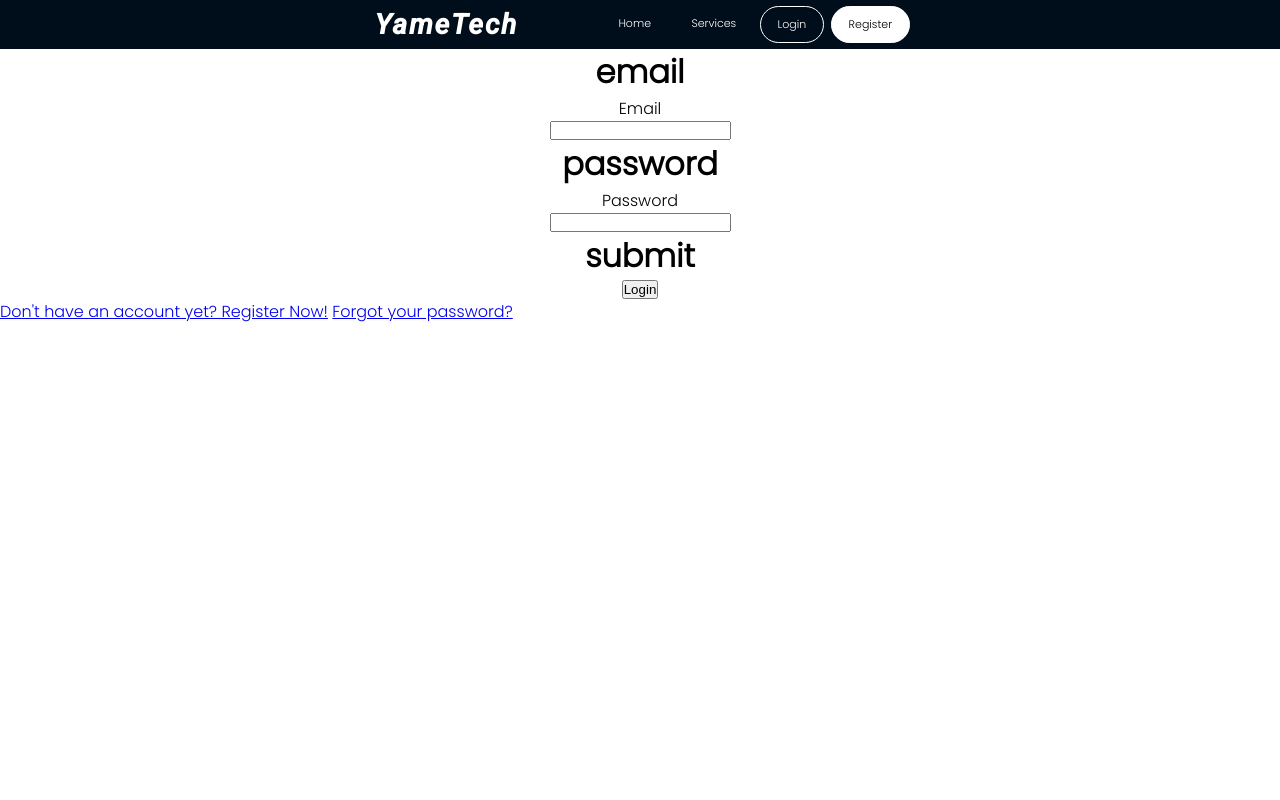
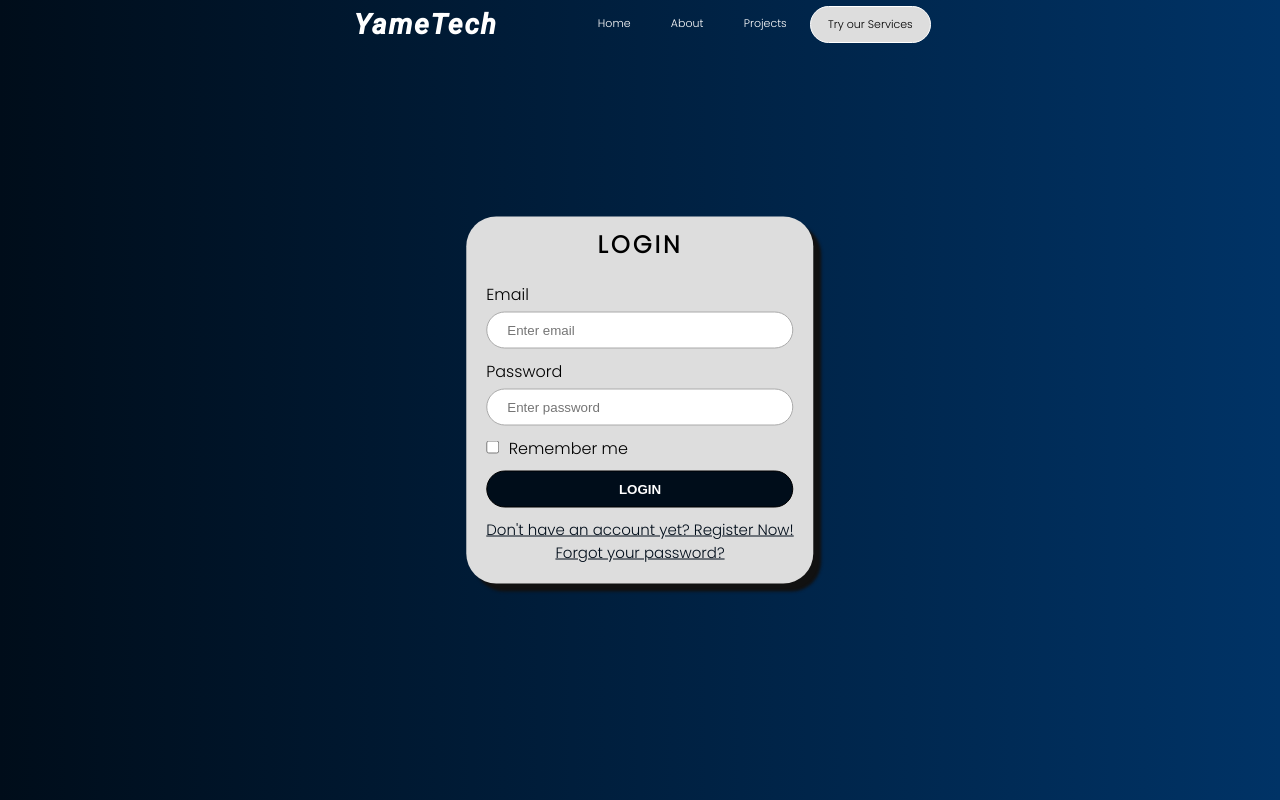
Before and after one commit to YameTechs/website, a Flask app: page /login/ in a window 1280 px wide. Run offline with Flask 2, Linux system fonts and the light colour scheme; parts of the project's set-up code (start-up, migrations or seed data) failed here and were passed over; some libraries are stand-ins or nearby versions.

Commit message:
login, register... added ui

```diff
--- a/src/static/css/base.css
+++ b/src/static/css/base.css
@@ -9,21 +9,18 @@
 
 body {
   font-family: 'Poppins', sans-serif;
-}
-
-header {
-  height: 48px;
-  width: 100%;
-  background: #000d1a;
+  background: linear-gradient(to right, #000d1a, #003366);
+  margin-top: 60px;
 }
 
 /* navbar start */
 
 nav {
+  display: block;
   position: absolute;
   top: 0;
   left: 0;
-  background:#000d1a;
+  background:none;
   width: 100%;
   color: white;
 }
@@ -81,14 +78,66 @@ nav {
   color: black;
 }
 
-.accbtn {
+#reg {
   border: 1px solid white;
+  background: #DDD;
+  color: black;
 }
 
-#reg {
+.menu #reg:hover {
+
+  color: white;
+  background: none;
+}
+
+/* login popup */
+
+.login-popup {
+  position: absolute;
+  top: 50%;
+  left: 50%;
+  transform: translate(-50%, -50%);
+  z-index: 1000;
   background: white;
-  color: black;
+  width: 40%;
 }
+
+.login-popup .form {
+  margin: 15px;
+}
+
+.login-popup .closebtn {
+  position: absolute;
+  top: 20px;
+  right: 30px;
+  line-height: 15px;
+  color: white;
+  border-radius: 30px;
+  background: gray;
+  padding: 5px 5px;
+  cursor: pointer;
+}
+
+.login-popup .form h2 {
+  margin: 10px 0 20px;
+  text-align: center;
+}
+
+.login-popup .form .form-element {
+  margin: 15px 0px;
+}
+
+.login-popup .form
+
+
+
+
+
+
+
+
+
+
 
 @media (max-width: 768px) {
   nav {
--- /dev/null
+++ b/src/static/css/forms.css
@@ -0,0 +1,63 @@
+.logreg-form {
+  position: absolute;
+  top: 50%;
+  left: 50%;
+  transform: translate(-50%, -50%);
+  background: #ddd;
+  border-radius: 30px;
+  box-shadow: 8px 8px 3px #111;
+}
+
+
+.logreg-form h2 {
+  text-align: center;
+  margin: 10px 0px 20px;
+  letter-spacing: 3px;
+  font-weight: 600;
+}
+
+.logreg-form form {
+ margin: 20px;
+}
+
+.logreg-form .form-element {
+  margin-top: 10px;
+}
+
+.logreg-form .form-input {
+  display: block;
+  margin-top: 5px;
+  width: 100%;
+  outline: none;
+  border: 1px solid #aaa;
+  border-radius: 20px;
+  padding: 10px 20px;
+}
+
+.logreg-form #remem {
+  margin-right: 5px;
+}
+
+.logreg-form .form-submit {
+  font-weight: 600;
+  outline: none;
+  width: 100%;
+  border-radius: 20px;
+  padding: 10px 20px;
+  border: 1px solid black;
+  background: #000d1a;
+  color: white;
+  cursor: pointer;
+  transition: .4s;
+}
+
+.logreg-form .form-submit:hover {
+  background: dimgray;
+}
+
+.logreg-form a {
+  display: block;
+  font-size: 15px;
+  color: #000d1a;
+  text-align: center;
+}
--- a/src/static/css/home.css
+++ b/src/static/css/home.css
@@ -7,7 +7,7 @@
   align-items: center;
   justify-content: center;
   height: auto;
-  background: #000d1a;
+  background: none;
 }
 
 .intro {
--- a/src/templates/base.html
+++ b/src/templates/base.html
@@ -11,13 +11,11 @@
     <script src="{{ url_for('static', filename='js/base.js') }}" defer></script>
     <link
       rel="stylesheet"
-      href="{{ url_for('static', filename='css/base.css') }}"
-    />
+      href="{{ url_for('static', filename='css/base.css') }}" />
     {% block head %} {% endblock %}
   </head>
   <body>
     <!-- Nav xection -->
-    <header>
     <nav>
       <div class="container">
         <div class="logo">YameTech</div>
@@ -28,19 +26,21 @@
 
         <div class="menu">
           <a href="/home/">Home</a>
-            <a href="#">Services</a>
-            <a href="/login/" class="accbtn">Login</a>
-            <a href="/register/" class="accbtn" id="reg">Register</a>
+          <a href="#">About</a>
+          <a href="#">Projects</a>
+          <a href="/register/" id="reg">Try our Services</a>
         </div>
       </div>
     </nav>
-    </header>
+
+
+
     <!-- end nav section -->
 
     {% with messages = get_flashed_messages() %}
       {% if messages %}
         {% for message in messages %}
-          <span>{{ message }}</span>
+          <span style="margin-top: 78px; color: white;">{{ message }}</span>
         {% endfor %}
       {% endif %}
     {% endwith %}
--- a/src/templates/home.html
+++ b/src/templates/home.html
@@ -20,7 +20,7 @@
 />
 
 
-/> {% endblock %} {% block content %}
+{% endblock %} {% block content %}
 <!-- first section -->
 
 
--- a/src/templates/login.html
+++ b/src/templates/login.html
@@ -1,44 +1,56 @@
 {% extends "base.html" %}
+
+{% block head %}
+  <link rel="stylesheet" href="{{url_for('static', filename="css/forms.css")}}" />
+{% endblock head %}
+
 {% block content %}
 
-  <style>
+  <div class="logreg-form">
+    <h2>LOGIN</h2>
+    <form action="" method="post">
+      <div class="form-element">
+        <label for="emaill">Email</label>
+        {{ form.email(class="form-input", id="emaill", placeholder="Enter email") }}
+        {% for error in form.email.errors %}
+        <span>{{ error }}</span>
+        {% endfor %}
+      </div>
 
-    form {
-      display: flex;
-      height: auto;
-      width: 100%;
-      flex-direction: column;
-      align-items: center;
-      justify-content: center;
-    }
+      <div class="form-element">
+        <label for="passs">Password</label>
+        {{ form.password(class="form-input", id="passs", placeholder="Enter password") }}
+        {% for error in form.password.errors %}
+        <span>{{ error }}</span>
+        {% endfor %}
+      </div>
 
-  </style>
+      <div class="form-element">
+        {{ form.remember(id="remem") }}
+        <label for="remem">Remember me</label>
+      </div>
 
-  <!-- PLEASE FIX THIS -->
-  <form method="POST" action="">
-    {{ form.hidden_tag() }}
+      <div class="form-element">
+        {{ form.recaptcha(class="recap") }}
+      </div>
 
-    <h1>email</h1>
-    {{ form.email.label() }}
+      <div class="form-element">
+        {{ form.submit(class="form-submit") }}
+      </div>
 
-    {{ form.email() }}
-    {% for error in form.email.errors %}
-        <span>{{ error }}</span>
-    {% endfor %}
+      <div class="form-element">
+        <a href="{{ url_for("users.register") }}">Don't have an account yet? Register Now!</a>
+        <a href="{{ url_for("users.request_token") }}">Forgot your password?</a>
+      </div>
+    </form>
+  </div>
 
-    <h1>password</h1>
-    {{ form.password.label() }}
+  {% with messages = get_flashed_messages() %}
+    {% if messages %}
+      {% for message in messages %}
+        <span>{{ message }}</span>
+      {% endfor %}
+    {% endif %}
+  {% endwith %}
 
-    {{ form.password() }}
-    {% for error in form.password.errors %}
-        <span>{{ error }}</span>
-    {% endfor %}
-
-    {{ form.recaptcha() }}
-
-    <h1>submit</h1>
-    {{ form.submit() }}
-  </form>
-  <a href="{{ url_for("users.register") }}">Don't have an account yet? Register Now!</a>
-  <a href="{{ url_for("users.request_token") }}">Forgot your password?</a>
 {% endblock content %}
--- a/src/users/forms.py
+++ b/src/users/forms.py
@@ -28,7 +28,7 @@ class RegistrationForm(FlaskForm):
         "Confirm Password", validators=[DataRequired(), EqualTo("password")]
     )
     recaptcha = RecaptchaField()
-    submit = SubmitField("Sign Up")
+    submit = SubmitField("SIGN UP")
 
     def validate_username(self, username):
         user = User.query.filter_by(username=username.data).first()
@@ -42,11 +42,11 @@ class RegistrationForm(FlaskForm):
 
 
 class LoginForm(FlaskForm):
-    email = EmailField("Email", validators=[DataRequired()])
-    password = PasswordField("Password", validators=[DataRequired()])
-    remember = BooleanField("Remember Me")
+    email = EmailField("SDADSADA", validators=[DataRequired()])
+    password = PasswordField(validators=[DataRequired()])
+    remember = BooleanField()
     recaptcha = RecaptchaField()
-    submit = SubmitField("Login")
+    submit = SubmitField("LOGIN")
 
 
 class RequestResetFrom(FlaskForm):
```
Also changed, not shown: src/templates/register.html (+34 -39 lines), src/templates/request_token.html (+19 -6 lines), src/templates/reset_password.html (+25 -10 lines), src/static/img/logo.png (added). Lines whose indentation alone changed are shown as unchanged.
